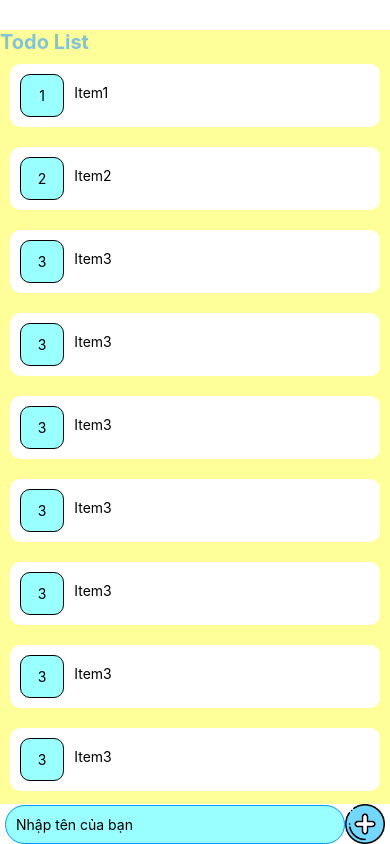
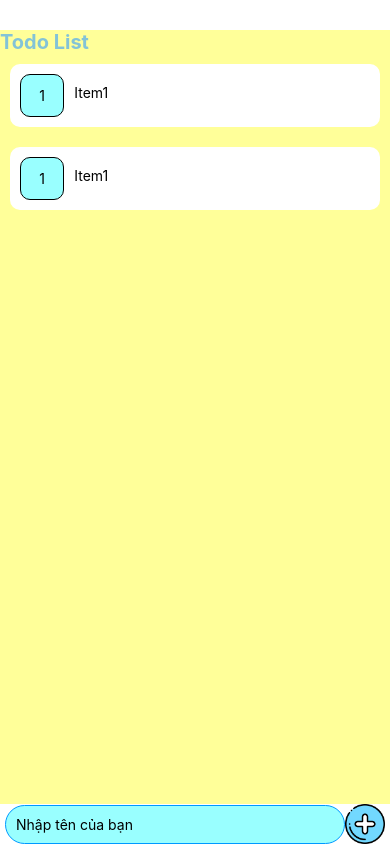
Before and after one commit to trahongquan/testflex, a React Native app: screen / in a window 390 px wide. Built offline with nearby package versions, Linux system fonts and the light colour scheme.

Commit message:
Clean code to Component and Style

```diff
--- /dev/null
+++ b/App.Style.js
@@ -0,0 +1,66 @@
+
+import { StyleSheet } from 'react-native'
+
+const styles = StyleSheet.create({
+    container:{
+      flex: 1,
+      justifyContent: 'space-between',
+    },
+    Body:{
+      flex: 1,
+      marginTop: 30,
+      flexDirection: 'column',
+      backgroundColor: '#FFFF99'
+    },
+    Header:{
+      fontSize: 20,
+      fontWeight: 'bold',
+      color: '#83C3D7',
+    },
+    containerItem:{
+      flex: 1,
+      justifyContent: 'flex-start',
+      // backgroundColor: '#00CC00',
+    },
+    Bottom:{
+      // flex:1,
+      // width: 'auto',
+      flexDirection: 'row',
+      // alignItems: 'center',
+    },
+    BottomContainer:{
+      paddingHorizontal: 5,
+      flex:1,
+      flexDirection: 'row',
+      justifyContent: 'space-between',
+      alignItems: 'center'
+    },
+    BottomItemTextInput:{
+      flex: 1,
+      borderRadius: 20,
+      borderWidth: 1.5,
+      borderColor: '#0099FF',
+      backgroundColor: '#99FFFF',
+      padding: 10,
+    },
+    BottomItemImg:{
+      width: 40,
+      height: 40,
+    },
+    // TextInput:{
+    //   flex: 3,
+    //   // width: 'auto',
+    //   borderRadius: 20,
+    //   borderWidth: 1.5,
+    //   borderColor: '#0099FF',
+    //   backgroundColor: '#99FFFF',
+    //   padding: 20,
+    // },
+    Img:{
+      flex: 1,
+      width: 40,
+      height: 40,
+    }
+  })
+
+  export default styles
--- a/App.js
+++ b/App.js
@@ -1,5 +1,7 @@
-import { StyleSheet, Text, View, TextInput, Image, TouchableOpacity, ScrollView } from 'react-native'
+import { Text, View, TextInput, Image, ScrollView } from 'react-native'
 import React from 'react'
+import Task from './components/Task/index'
+import styles from './App.Style'
 
 export default function App() {
   return (
@@ -8,138 +10,8 @@ export default function App() {
             <Text style={styles.Header}>Todo List</Text>
           <View style={styles.containerItem}>
             <ScrollView>
-              <TouchableOpacity>
-                <View style={styles.Item}>
-                  <View style={styles.ChildItem}>
-                    <View style={styles.square}>
-                      <Text style={styles.ItemNumber}>1</Text>
-                    </View>
-                  </View>
-                  <View style={styles.ChildItemText}>
-                    <Text style={styles.ItemText}>Item1</Text>
-                  </View>
-                </View>
-              </TouchableOpacity>
-              <TouchableOpacity>
-                <View style={styles.Item}>
-                  <View style={styles.ChildItem}>
-                    <View style={styles.square}>
-                      <Text style={styles.ItemNumber}>2</Text>
-                    </View>
-                  </View>
-                  <View style={styles.ChildItemText}>
-                    <Text style={styles.ItemText}>Item2</Text>
-                  </View>
-                </View>
-              </TouchableOpacity>
-              <TouchableOpacity>
-                <View style={styles.Item}>
-                  <View style={styles.ChildItem}>
-                    <View style={styles.square}>
-                      <Text style={styles.ItemNumber}>3</Text>
-                    </View>
-                  </View>
-                  <View style={styles.ChildItemText}>
-                    <Text style={styles.ItemText}>Item3</Text>
-                  </View>
-                </View>
-              </TouchableOpacity>
-              <TouchableOpacity>
-                <View style={styles.Item}>
-                  <View style={styles.ChildItem}>
-                    <View style={styles.square}>
-                      <Text style={styles.ItemNumber}>3</Text>
-                    </View>
-                  </View>
-                  <View style={styles.ChildItemText}>
-                    <Text style={styles.ItemText}>Item3</Text>
-                  </View>
-                </View>
-              </TouchableOpacity>
-              <TouchableOpacity>
-                <View style={styles.Item}>
-                  <View style={styles.ChildItem}>
-                    <View style={styles.square}>
-                      <Text style={styles.ItemNumber}>3</Text>
-                    </View>
-                  </View>
-                  <View style={styles.ChildItemText}>
-                    <Text style={styles.ItemText}>Item3</Text>
-                  </View>
-                </View>
-              </TouchableOpacity>
-              <TouchableOpacity>
-                <View style={styles.Item}>
-                  <View style={styles.ChildItem}>
-                    <View style={styles.square}>
-                      <Text style={styles.ItemNumber}>3</Text>
-                    </View>
-                  </View>
-                  <View style={styles.ChildItemText}>
-                    <Text style={styles.ItemText}>Item3</Text>
-                  </View>
-                </View>
-              </TouchableOpacity>
-              <TouchableOpacity>
-                <View style={styles.Item}>
-                  <View style={styles.ChildItem}>
-                    <View style={styles.square}>
-                      <Text style={styles.ItemNumber}>3</Text>
-                    </View>
-                  </View>
-                  <View style={styles.ChildItemText}>
-                    <Text style={styles.ItemText}>Item3</Text>
-                  </View>
-                </View>
-              </TouchableOpacity>
-              <TouchableOpacity>
-                <View style={styles.Item}>
-                  <View style={styles.ChildItem}>
-                    <View style={styles.square}>
-                      <Text style={styles.ItemNumber}>3</Text>
-                    </View>
-                  </View>
-                  <View style={styles.ChildItemText}>
-                    <Text style={styles.ItemText}>Item3</Text>
-                  </View>
-                </View>
-              </TouchableOpacity>
-              <TouchableOpacity>
-                <View style={styles.Item}>
-                  <View style={styles.ChildItem}>
-                    <View style={styles.square}>
-                      <Text style={styles.ItemNumber}>3</Text>
-                    </View>
-                  </View>
-                  <View style={styles.ChildItemText}>
-                    <Text style={styles.ItemText}>Item3</Text>
-                  </View>
-                </View>
-              </TouchableOpacity>
-              <TouchableOpacity>
-                <View style={styles.Item}>
-                  <View style={styles.ChildItem}>
-                    <View style={styles.square}>
-                      <Text style={styles.ItemNumber}>3</Text>
-                    </View>
-                  </View>
-                  <View style={styles.ChildItemText}>
-                    <Text style={styles.ItemText}>Item3</Text>
-                  </View>
-                </View>
-              </TouchableOpacity>
-              <TouchableOpacity>
-                <View style={styles.Item}>
-                  <View style={styles.ChildItem}>
-                    <View style={styles.square}>
-                      <Text style={styles.ItemNumber}>3</Text>
-                    </View>
-                  </View>
-                  <View style={styles.ChildItemText}>
-                    <Text style={styles.ItemText}>Item3</Text>
-                  </View>
-                </View>
-              </TouchableOpacity>
+              <Task/>
+              <Task/>
             </ScrollView>
           </View>
       </View>
@@ -161,90 +33,3 @@ export default function App() {
     </View>
   )
 }
-
-const styles = StyleSheet.create({
-  container:{
-    flex: 1,
-    justifyContent: 'space-between',
-  },
-  Body:{
-    flex: 1,
-    marginTop: 30,
-    flexDirection: 'column',
-    backgroundColor: '#FFFF99'
-  },
-  Header:{
-    fontSize: 20,
-    fontWeight: 'bold',
-    color: '#83C3D7',
-  },
-  containerItem:{
-    flex: 1,
-    justifyContent: 'flex-start',
-    // backgroundColor: '#00CC00',
-  },
-  Item:{
-    padding: 10,
-    margin: 10,
-    flexDirection: 'row',
-    borderRadius:10,
-    backgroundColor: '#FFFFFF',
-  },
-  ChildItem:{
-    flex: 1,
-    borderWidth: 1,
-    borderColor: 'black',
-    borderRadius:10,
-    padding: 2,
-    backgroundColor: '#99FFFF',
-    alignItems: 'center'
-  },
-  ChildItemText:{
-    flex: 8,
-  },
-  ItemNumber:{
-    margin: 10,
-  },
-  ItemText:{
-    margin: 10,
-  },
-  Bottom:{
-    // flex:1,
-    // width: 'auto',
-    flexDirection: 'row',
-    // alignItems: 'center',
-  },
-  BottomContainer:{
-    paddingHorizontal: 5,
-    flex:1,
-    flexDirection: 'row',
-    justifyContent: 'space-between',
-    alignItems: 'center'
-  },
-  BottomItemTextInput:{
-    flex: 1,
-    borderRadius: 20,
-    borderWidth: 1.5,
-    borderColor: '#0099FF',
-    backgroundColor: '#99FFFF',
-    padding: 10,
-  },
-  BottomItemImg:{
-    width: 40,
-    height: 40,
-  },
-  // TextInput:{
-  //   flex: 3,
-  //   // width: 'auto',
-  //   borderRadius: 20,
-  //   borderWidth: 1.5,
-  //   borderColor: '#0099FF',
-  //   backgroundColor: '#99FFFF',
-  //   padding: 20,
-  // },
-  Img:{
-    flex: 1,
-    width: 40,
-    height: 40,
-  }
-})
--- a/components/Task/index.js
+++ b/components/Task/index.js
@@ -1,12 +1,22 @@
 //rnfe : react native function export
-import { View, Text } from 'react-native'
+import { View, Text , TouchableOpacity} from 'react-native'
 import React from 'react'
+import styles from './styles'
 
 const Task = () => {
   return (
-    <View>
-      <Text>Task</Text>
-    </View>
+    <TouchableOpacity>
+        <View style={styles.Item}>
+            <View style={styles.ChildItem}>
+                <View style={styles.square}>
+                    <Text style={styles.ItemNumber}>1</Text>
+                </View>
+            </View>
+            <View style={styles.ChildItemText}>
+                <Text style={styles.ItemText}>Item1</Text>
+            </View>
+        </View>
+    </TouchableOpacity>
   )
 }
 
--- a/components/Task/styles.js
+++ b/components/Task/styles.js
@@ -0,0 +1,31 @@
+import { StyleSheet } from 'react-native';
+
+const styles = StyleSheet.create({
+    Item:{
+        padding: 10,
+        margin: 10,
+        flexDirection: 'row',
+        borderRadius:10,
+        backgroundColor: '#FFFFFF',
+    },
+    ChildItem:{
+        flex: 1,
+        borderWidth: 1,
+        borderColor: 'black',
+        borderRadius:10,
+        padding: 2,
+        backgroundColor: '#99FFFF',
+        alignItems: 'center'
+    },
+        ChildItemText:{
+        flex: 8,
+    },
+        ItemNumber:{
+        margin: 10,
+    },
+        ItemText:{
+        margin: 10,
+    },
+  })
+
+  export default styles
```
